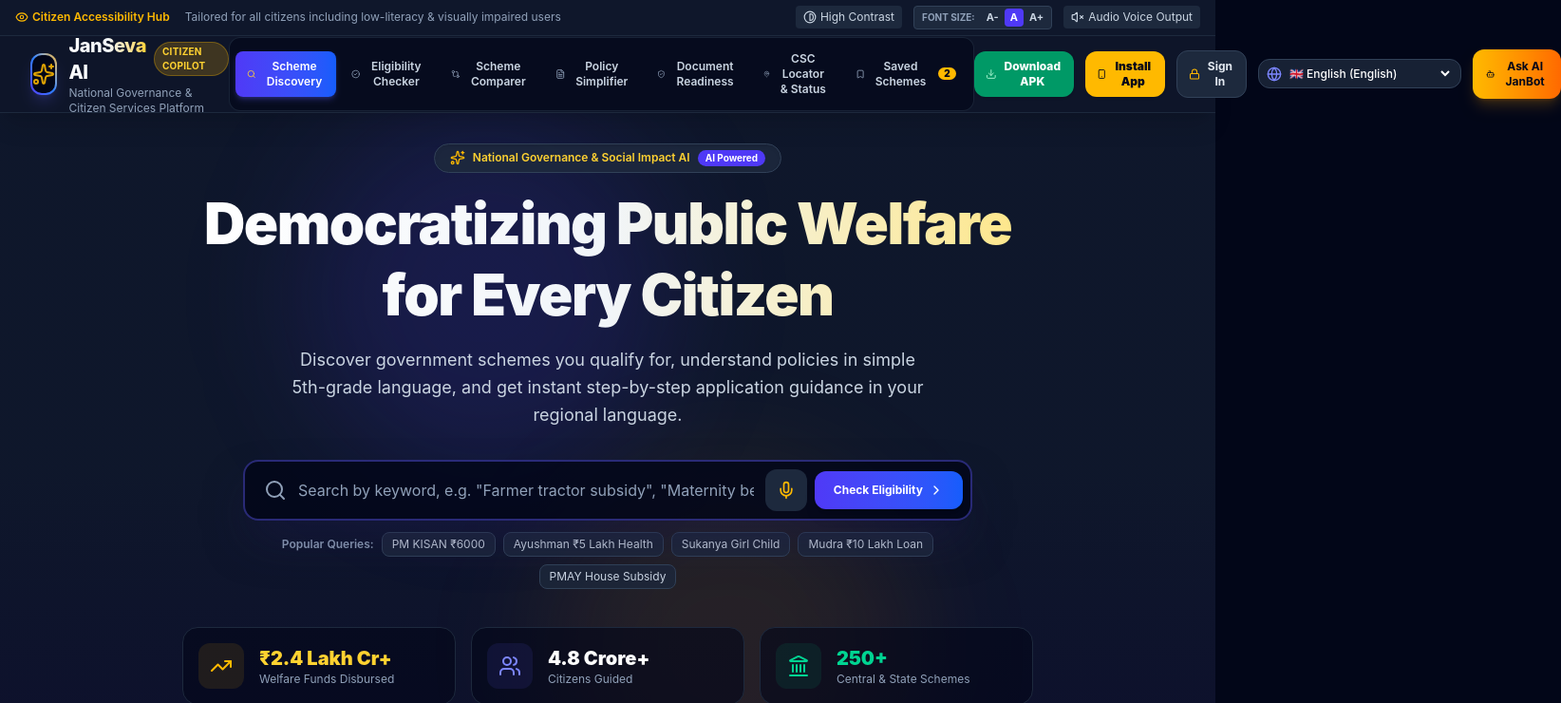
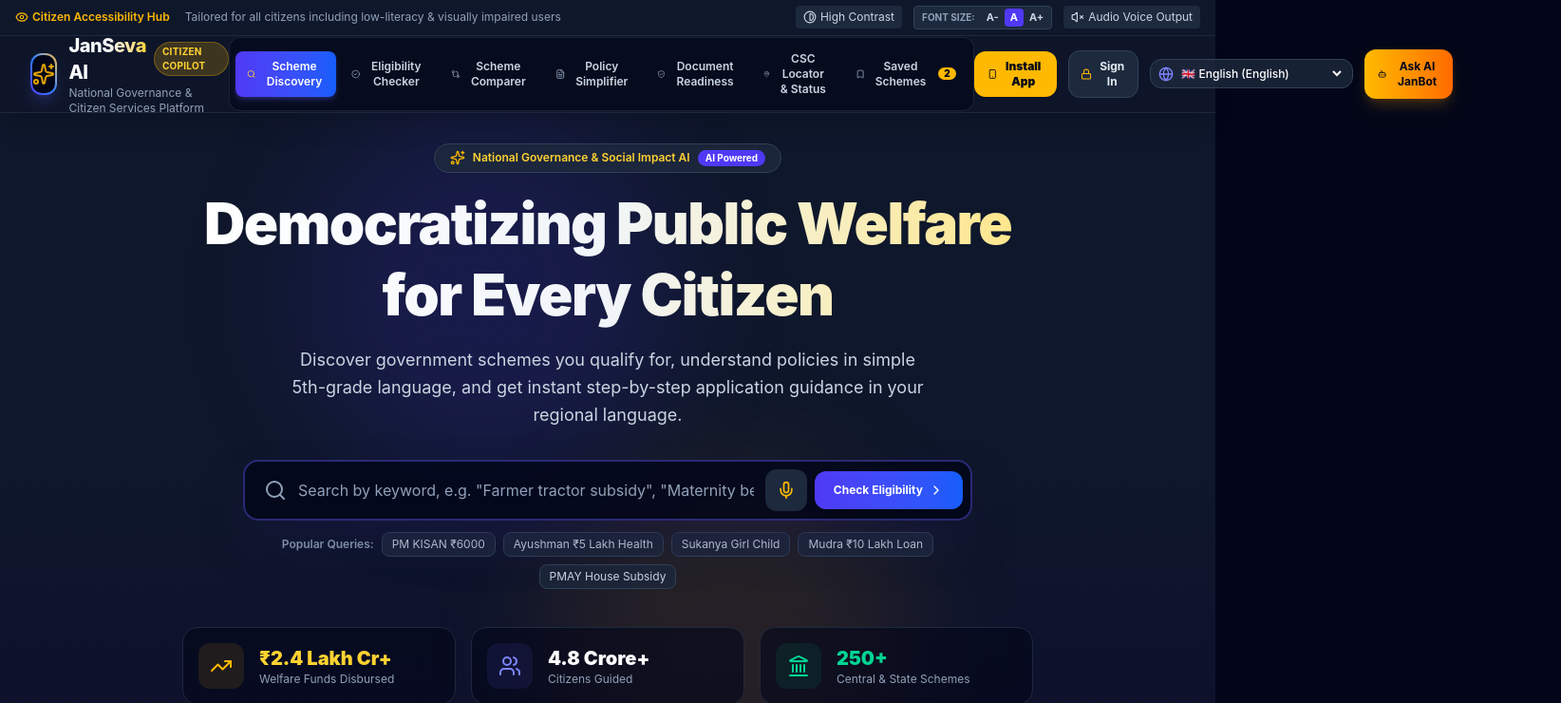
Before and after one commit to Lakshman2405/govassist-ai, a React (Vite) app: page / in a window 1280 px wide. Shown: the top 740 px of the page at 95% size, 1644 px wide, since content can reach past the window. Built offline with nearby package versions, Linux system fonts and the light colour scheme.

Commit message:
fix: remove non-functional APK link to avoid SPA redirect loop and streamline PWA Mobile Install App button

```diff
--- a/src/components/Navbar.tsx
+++ b/src/components/Navbar.tsx
@@ -14,7 +14,6 @@
   GitCompare,
   ShieldCheck,
   Smartphone,
-  Download,
   Lock,
   Menu,
   X
@@ -50,11 +49,6 @@
     } else {
       alert('To install JanSeva AI on mobile:\n\n1. Tap the 3 dots (⋮) in the top-right corner of Chrome.\n2. Select "Add to Home screen" or "Install app".');
     }
-  };
-
-  const handleDownloadApk = () => {
-    const apkUrl = '/JanSevaAI.apk';
-    window.open(apkUrl, '_blank');
   };
 
   const navItems = [
@@ -124,24 +118,14 @@
             })}
           </nav>
 
-          {/* Right Actions: APK Download, Install App, Language, Auth & Chatbot */}
+          {/* Right Actions: Install App, Language, Auth & Chatbot */}
           <div className="flex items-center gap-2 sm:gap-3">
-
-            {/* Download APK Button */}
-            <button
-              onClick={handleDownloadApk}
-              className="bg-emerald-600 hover:bg-emerald-500 text-white font-extrabold text-xs px-3 py-2 rounded-xl shadow flex items-center gap-1.5 hover:scale-105 active:scale-95 transition-all"
-              title="Download Native Android APK"
-            >
-              <Download className="w-4 h-4 text-emerald-200" />
-              <span className="hidden sm:inline">Download APK</span>
-            </button>
 
             {/* Install App Button */}
             <button
               onClick={handleInstallPwa}
-              className="bg-amber-400 hover:bg-amber-300 text-slate-950 font-black text-xs px-3 py-2 rounded-xl shadow flex items-center gap-1.5 hover:scale-105 active:scale-95 transition-all"
-              title="Install Mobile Web App"
+              className="bg-amber-400 hover:bg-amber-300 text-slate-950 font-black text-xs px-3.5 py-2 rounded-xl shadow flex items-center gap-1.5 hover:scale-105 active:scale-95 transition-all"
+              title="Install Mobile App"
             >
               <Smartphone className="w-4 h-4" />
               <span className="hidden sm:inline">Install App</span>
@@ -228,23 +212,13 @@
             );
           })}
 
-          <div className="grid grid-cols-2 gap-2 pt-2">
-            <button
-              onClick={handleDownloadApk}
-              className="w-full bg-emerald-600 hover:bg-emerald-500 text-white font-extrabold text-xs py-3 rounded-xl shadow flex items-center justify-center gap-1.5"
-            >
-              <Download className="w-4 h-4" />
-              <span>Download APK</span>
-            </button>
-
-            <button
-              onClick={handleInstallPwa}
-              className="w-full bg-amber-400 text-slate-950 font-extrabold text-xs py-3 rounded-xl shadow flex items-center justify-center gap-1.5"
-            >
-              <Smartphone className="w-4 h-4" />
-              <span>Install App</span>
-            </button>
-          </div>
+          <button
+            onClick={handleInstallPwa}
+            className="w-full bg-amber-400 text-slate-950 font-extrabold text-sm py-3 rounded-xl shadow flex items-center justify-center gap-2 mt-4"
+          >
+            <Smartphone className="w-5 h-5" />
+            <span>Install JanSeva AI App</span>
+          </button>
         </div>
       )}
     </header>
```
